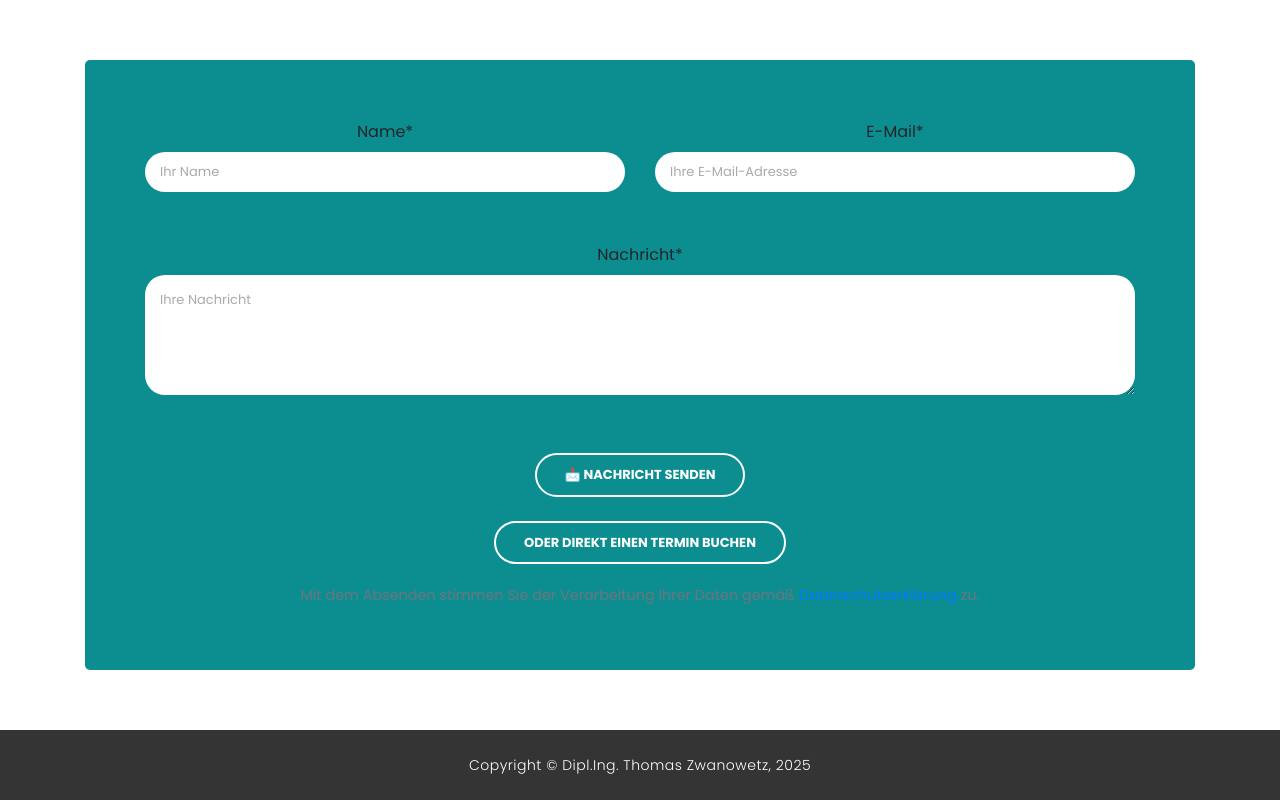
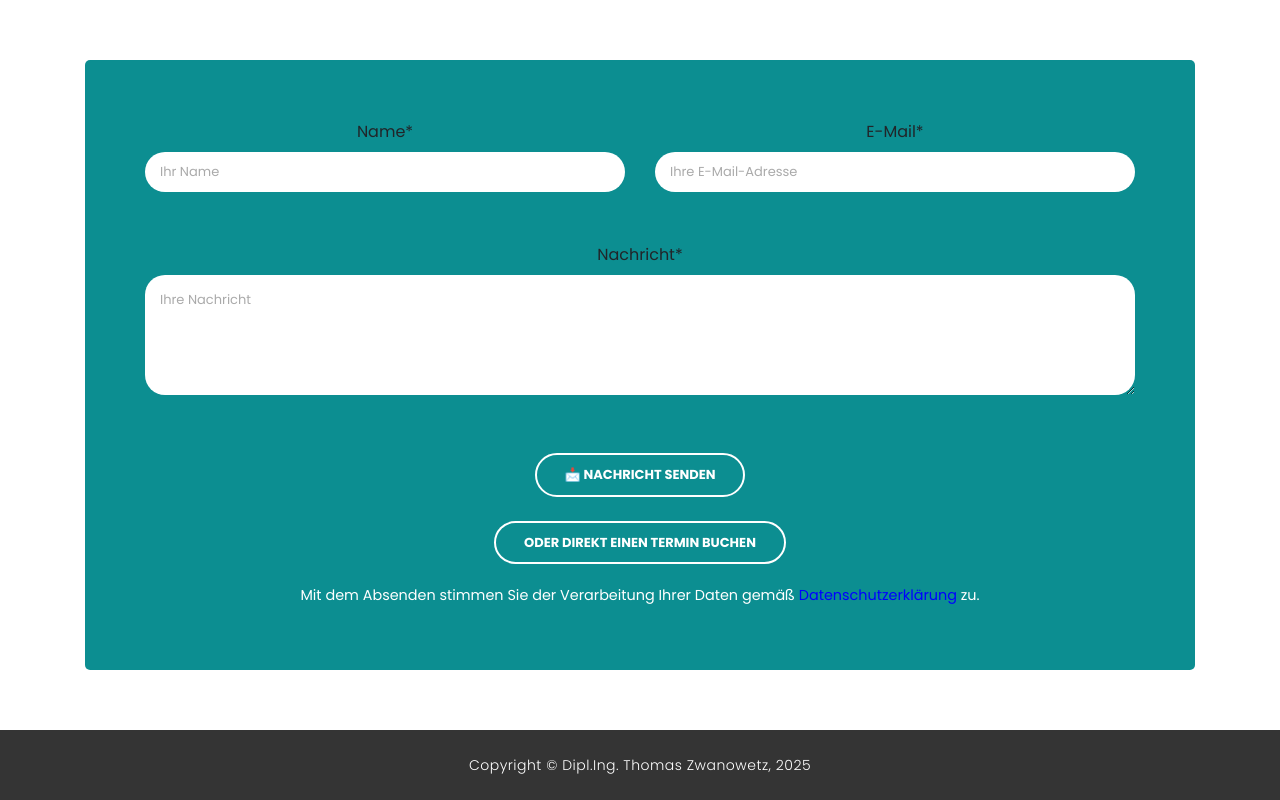
Before and after one commit to zwanoto/website, a plain HTML site: page index.html in a window 1280 px wide. Shown: the part 3791-4591 px from the top of the page. Drawn offline with Linux system fonts and the light colour scheme.

Commit message:
'changetitle'

```diff
--- a/index.html
+++ b/index.html
@@ -9,7 +9,7 @@
     <meta name="author" content="TemplateMo">
     <link href="https://fonts.googleapis.com/css?family=Poppins:100,200,300,400,500,600,700,800,900&display=swap" rel="stylesheet">
 
-    <title>Finance Business HTML5 Template</title>
+    <title>Medizinstatistik</title>
 
     <!-- Bootstrap core CSS -->
     <link href="vendor/bootstrap/css/bootstrap.min.css" rel="stylesheet">
@@ -150,7 +150,16 @@ header {
   position: relative;
   margin-bottom: 0;
 }
+.footer-note {
+  font-size: 0.9em;
+  color: white;
+  text-align: center;
+  margin-top: 1rem;
+}
 
+.footer-note a {
+  color: blue !important;
+}
 .testimonial-item img {
   border-radius: 50%;
   border: 2px solid #0ea5a8; /* Akzent */
@@ -485,10 +494,10 @@ header {
               </div>
             </div>
           </form>
-          <p class="text-muted text-center mt-3" style="font-size: 0.9em;">
-            Mit dem Absenden stimmen Sie der Verarbeitung Ihrer Daten gemäß
-            <a href="Impressum.html#datenschutz" target="_blank">Datenschutzerklärung</a> zu.
-          </p>
+       <p class="footer-note">
+  Mit dem Absenden stimmen Sie der Verarbeitung Ihrer Daten gemäß
+  <a href="Impressum.html#datenschutz" target="_blank">Datenschutzerklärung</a> zu.
+</p>
         </div>
       </div>
     </div>
```
